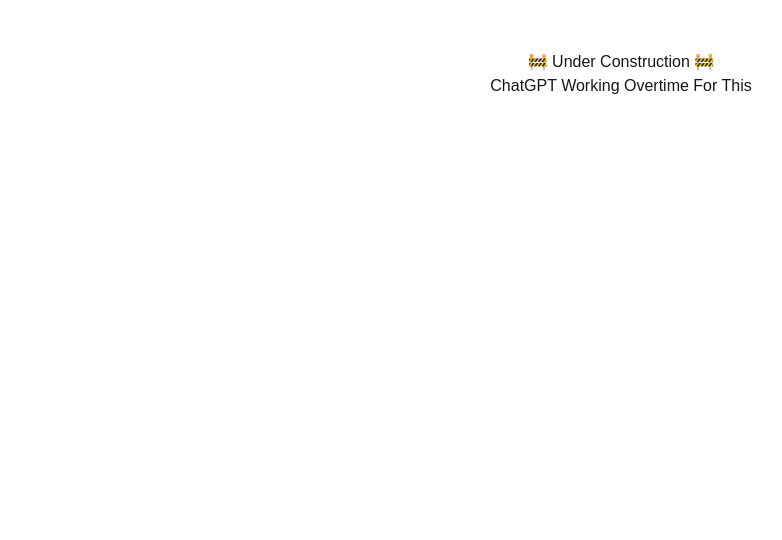
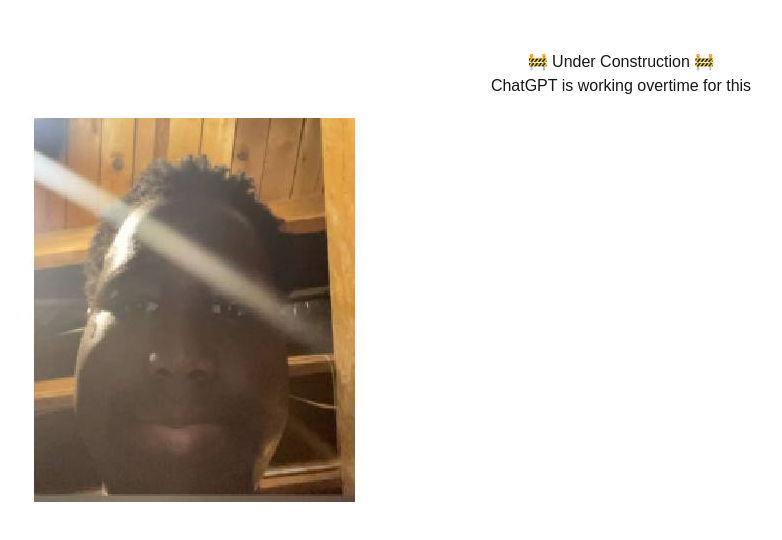
Before and after one commit to TheSuperSuperSigma/top10websites.lol, a Next.js app: page / in a window 1280 px wide. Shown: the top 540 px of the page, without its empty margins (19-801 px from the left). Built offline with nearby package versions, Linux system fonts and the light colour scheme.

Commit message:
Added an image to the homepage

```diff
--- a/src/app/page.tsx
+++ b/src/app/page.tsx
@@ -2,7 +2,10 @@
   return (
     <div style={{ textAlign: 'center', paddingTop: '50px' }}>
       <h1>🚧 Under Construction 🚧</h1>
-      <p>ChatGPT Working Overtime For This</p>
+      <p>ChatGPT is working overtime for this</p>
+
+      {/* Add the image below the text */}
+      <img src="/king.jpg" alt="Under Construction" style={{ marginTop: '20px', maxWidth: '100%' }} />
     </div>
   );
 };
```
Also changed, not shown: public/king.jpg (added).
